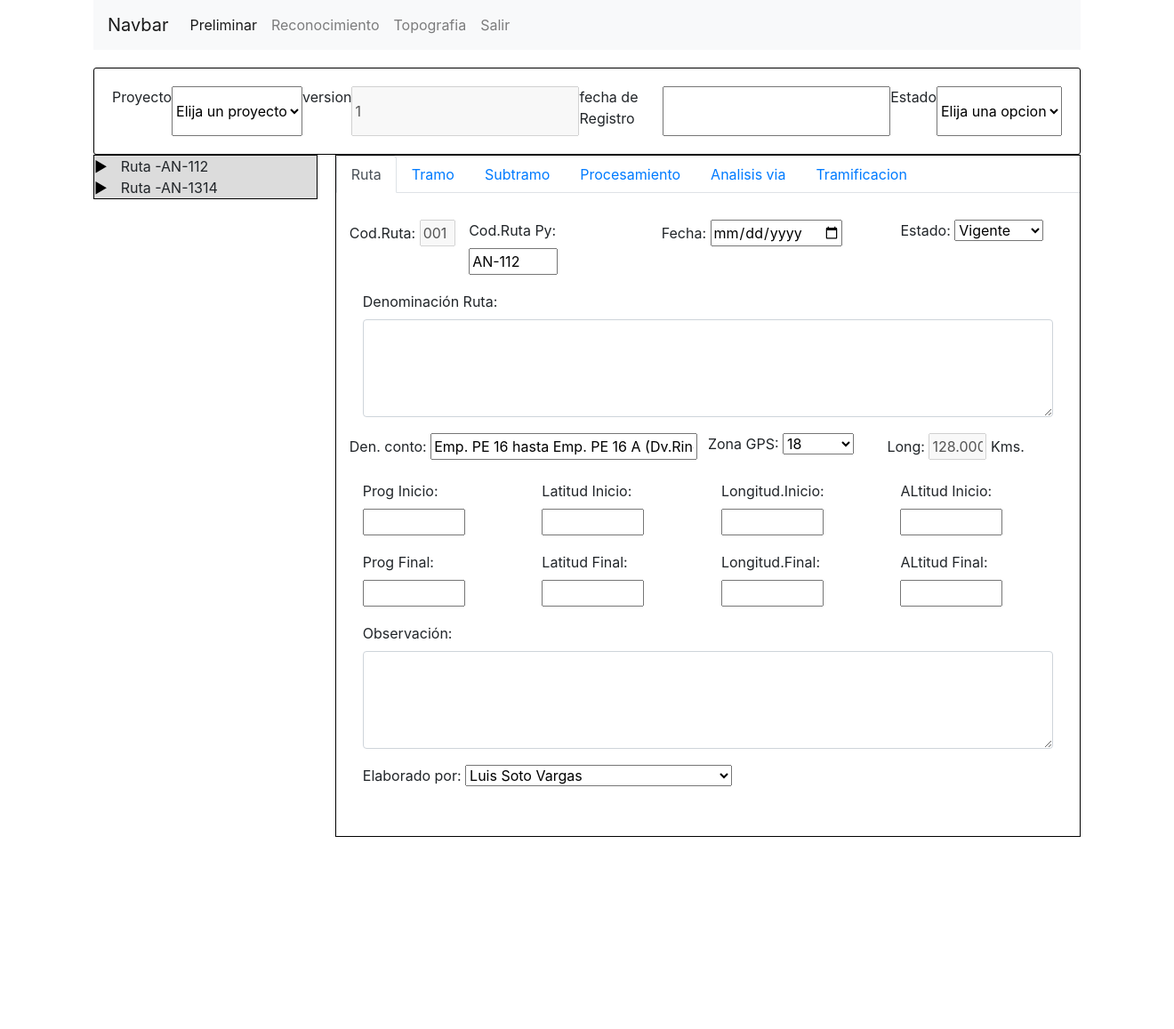
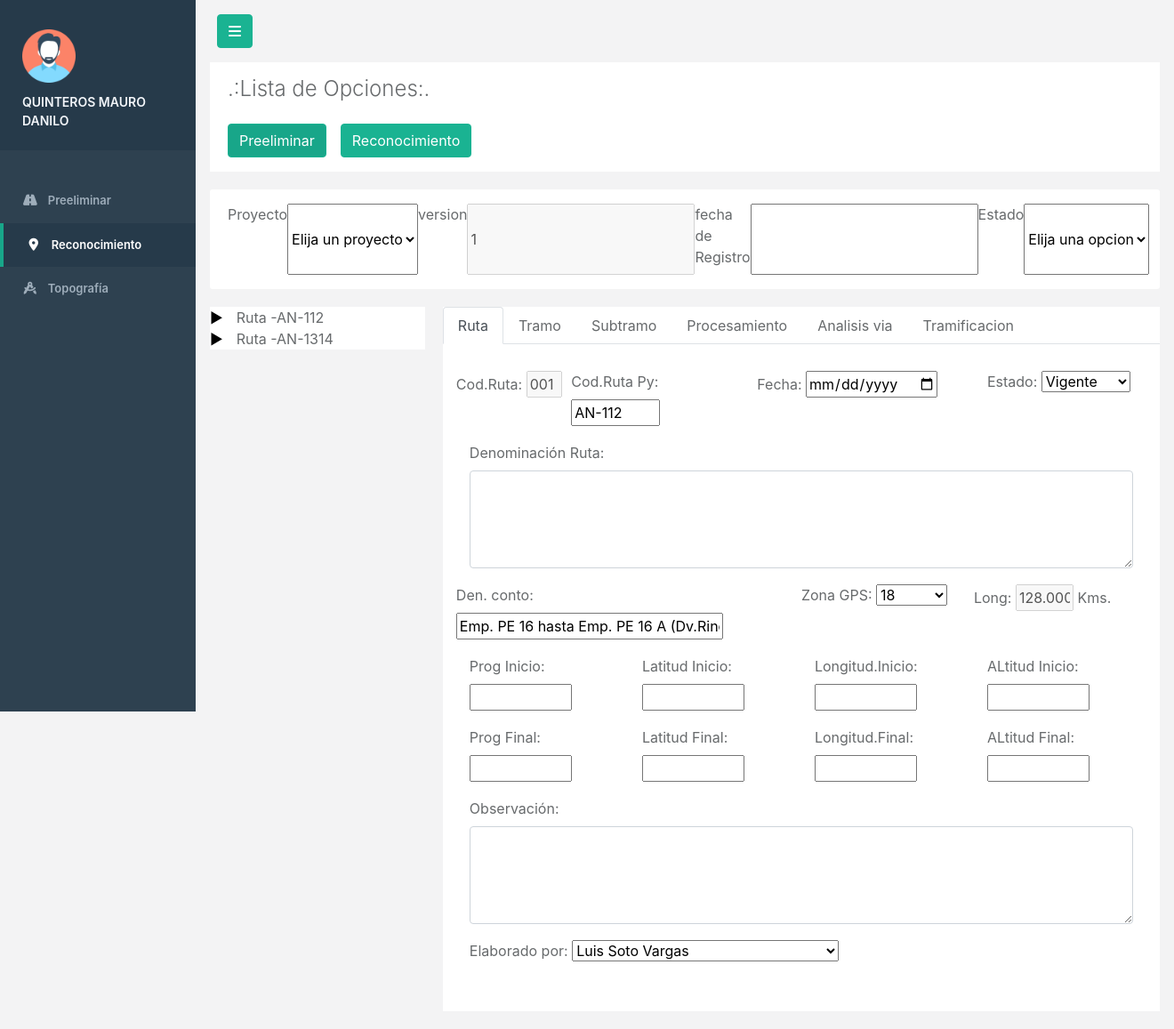
Before and after one commit to mauroquinteroos/software-project, a Django app: page /ruta/reconocimiento/ in a window 1320 px wide. Shown: the whole page at 89% size. Before the commit the page ends 941 px from the top, so only its background shows below. Run offline with Django 3.2, Linux system fonts and the light colour scheme; some libraries are stand-ins or nearby versions.

Commit message:
reconocimiento

```diff
--- a/T/static/css/estilos.css
+++ b/T/static/css/estilos.css
@@ -1,26 +1,36 @@
-.container {
-  margin: 0 auto;
-}
+
 .proyecto {
-  border: 1px black solid;
+
   border-radius: 3px;
   padding: 20px;
   display: flex;
   justify-content: space-around;
 }
-.tramificacion {
-  margin-top: 20px;
+#content {
+  width: auto;
+  padding: 0 1rem;
+  min-height: 100vh;
+  transition: var(--transition);
+  margin-left: var(--sidebar-width);
 }
+#sidebar.hidden ~ #content {
+  margin-left: var(--sidebar-hidden-width);
+}
+
 .main {
   display: flex;
+  margin-top: 20px;
+  margin-bottom: 20px;
 }
 .seccion1 {
   width: 290px;
+  background-color:#ffffff;
 }
 .seccion2 {
   margin-left: 20px;
   width: 100%;
-  border: 1px black solid;
+  background-color:#ffffff;
+
 }
 
 .tab-content {
@@ -61,11 +71,12 @@ ul,
 }
 
 .seccion1 {
-  border: 1px solid rgb(0, 0, 0);
+
   height: 100%;
   width: 30%;
-  background-color: gainsboro;
+
 }
 .active {
   display: block;
+
 }
--- a/T/templates/reconocimiento.html
+++ b/T/templates/reconocimiento.html
@@ -9,27 +9,60 @@
     <script src="https://code.jquery.com/jquery-3.5.1.slim.min.js" integrity="sha384-DfXdz2htPH0lsSSs5nCTpuj/zy4C+OGpamoFVy38MVBnE+IbbVYUew+OrCXaRkfj" crossorigin="anonymous"></script>
     <script src="https://cdn.jsdelivr.net/npm/popper.js@1.16.1/dist/umd/popper.min.js" integrity="sha384-9/reFTGAW83EW2RDu2S0VKaIzap3H66lZH81PoYlFhbGU+6BZp6G7niu735Sk7lN" crossorigin="anonymous"></script>
     <script src="https://stackpath.bootstrapcdn.com/bootstrap/4.5.2/js/bootstrap.min.js" integrity="sha384-B4gt1jrGC7Jh4AgTPSdUtOBvfO8shuf57BaghqFfPlYxofvL8/KUEfYiJOMMV+rV" crossorigin="anonymous"></script>
+    <script src="https://kit.fontawesome.com/eada1e3dde.js" crossorigin="anonymous"></script>
     <link rel="stylesheet" href="{% static 'css/estilos.css' %}">
+    <link rel="stylesheet" href={% static 'css/global.css' %}>
 </head>
 <body>
-  <div class="container">
-    <nav class="navbar navbar-expand-lg navbar-light bg-light">
-      <a class="navbar-brand" href="#">Navbar</a>
-      <button class="navbar-toggler" type="button" data-toggle="collapse" data-target="#navbarNavAltMarkup" aria-controls="navbarNavAltMarkup" aria-expanded="false" aria-label="Toggle navigation">
-        <span class="navbar-toggler-icon"></span>
-      </button>
-      <div class="collapse navbar-collapse" id="navbarNavAltMarkup">
-        <div class="navbar-nav">
-          <a class="nav-link active" href="#">Preliminar <span class="sr-only">(current)</span></a>
-          <a class="nav-link" href="#">Reconocimiento</a>
-          <a class="nav-link" href="#">Topografia</a>
-          <a class="nav-link" href="#">Salir</a>
-
+  <div class="wrapper">
+    <nav id="sidebar">
+      <div class="sidebar--header" id="sidebar-header">
+        <img src={% static 'img/user.png' %} alt="user icon">
+        <p>Quinteros Mauro Danilo</p>
+      </div>
+      <ul class="list-unstyled sidebar--list" id="sidebar-list">
+        <li>
+          <a class="sidebar--item " href="/ruta">
+            <i class="fas fa-road fa-fw icon-sidebar"></i>
+            <span class="sidebar--item-text">Preeliminar</span>
+          </a>
+        </li>
+        <li>
+          <a class="sidebar--item active" href="/ruta/reconocimiento">
+            <i class="fas fa-map-marker-alt fa-fw icon-sidebar"></i>
+            <span class="sidebar--item-text">Reconocimiento</span>
+          </a>
+        </li>
+        <li>
+          <a class="sidebar--item" href="/ruta/topografia">
+            <i class="fas fa-drafting-compass fa-fw icon-sidebar"></i>
+            <span class="sidebar--item-text">Topografía</span>
+          </a>
+        </li>
+      </ul>
+    </nav>
+    <div class="tramificacion" id="content">
+      <nav class="navbar navbar-expand navbar--collapse">
+        <div class="container-fluid">
+          <button type="button" id="sidebar-btn" class="btn btn-bg">
+            <i class="fa fa-bars"></i>
+          </button>
         </div>
-      </div>
-    </nav>
-    <div class="tramificacion">
-      <div class="proyecto">
+      </nav>
+      <section class="section--container">
+        <div class="navbar--links">
+          <h2 class="section--title">.:Lista de Opciones:.</h2>
+          <div class="option--container">
+            <a href="/ruta" class="btn btn-bg option--item active">
+              Preeliminar
+            </a>
+            <a href="/ruta/reconocimiento" class="btn btn-bg option--item">
+              Reconocimiento
+            </a>
+          </div>
+        </div>
+      </section>
+      <section class=" proyecto section--container">
         <label for="proyecto">Proyecto</label>
         <select name="proyecto" id="">
           <option value="" selected>Elija un proyecto</option>
@@ -42,7 +75,7 @@
         <select name="estado" id="">
           <option value="" selected>Elija una opcion</option>
         </select>
-      </div>
+      </section>
       <div class="main">
         <div class="seccion1">
           <ul id="myUL">
```
